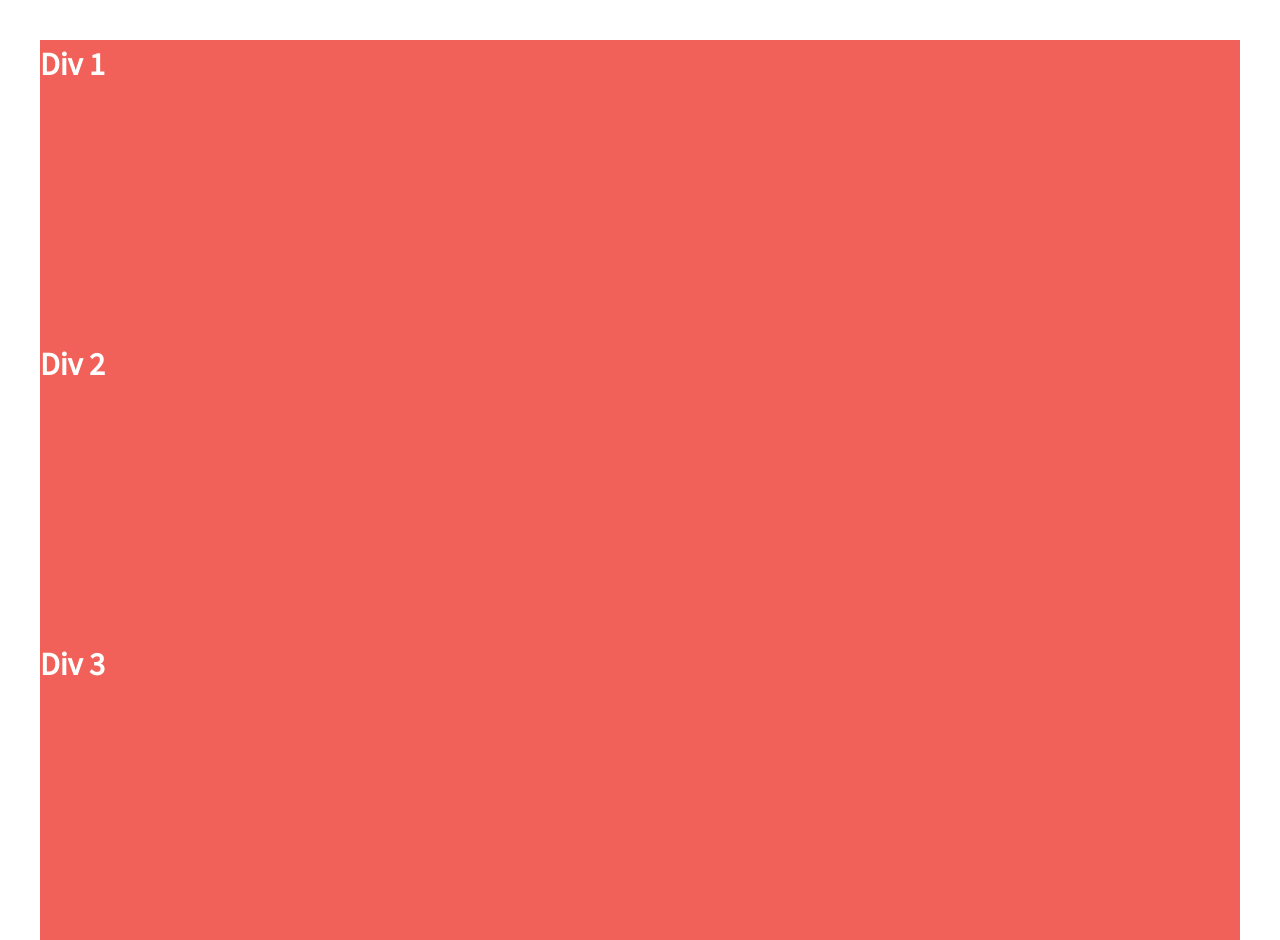
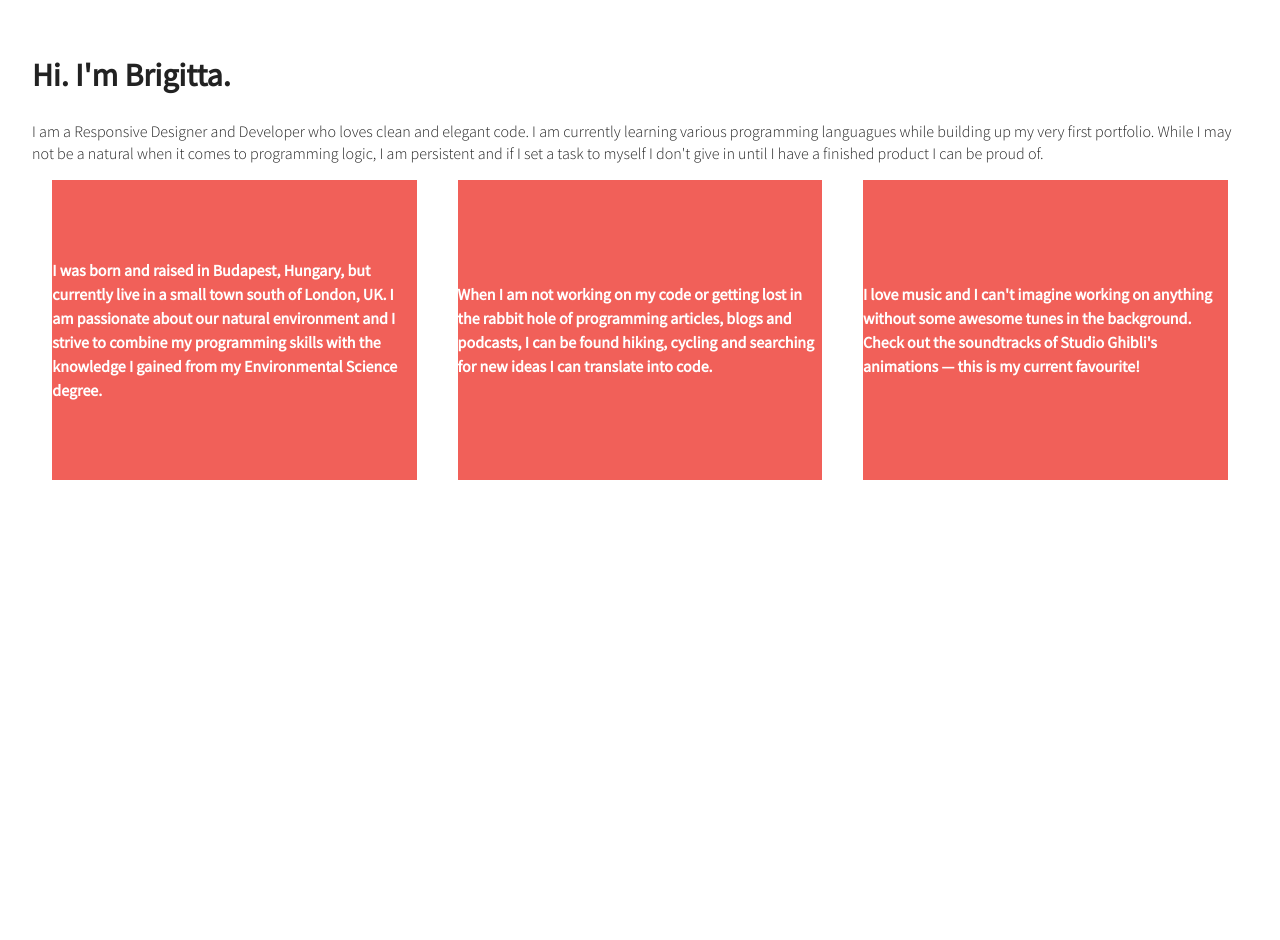
Before and after one commit to Brigitta1/flex-grid-practice, a plain HTML site: page index.html in a window 1280 px wide. After the commit the page ends 864 px from the top, so only its background shows below. Drawn offline with nearby package versions, Linux system fonts and the light colour scheme.

Commit message:
Basic content added

```diff
--- a/css/main.css
+++ b/css/main.css
@@ -104,22 +104,38 @@ body {
     font-family: 'Source Sans Pro', sans-serif;
     font-weight: 300;
     padding: 2em;
-    font-size: 1.25em;
+    font-size: 1em;
     height: 100%;
 }
 
 .wrapper {
     /*add display:flex and set justify-content to space-between*/
     font-weight: bold;
+    display: -webkit-box;
+    display: -moz-box;
+    display: -ms-flexbox;
+    display: -webkit-flex;
+    display: flex;
+    justify-content: space-around;
+    align-items: center;
+    flex-flow: row wrap;
 }
 
 .div-1, .div-2, .div-3 {
     /*give the divs a width of 30%, add display:flex, set justify-content and align-items to center*/
     color: #fff;
     line-height: 1.5em;
-    font-size: 1.6em;
+    font-size: 1em;
     background-color: #f16059;
     height: 300px;
+    width: 30%;
+    display: -webkit-box;
+    display: -moz-box;
+    display: -ms-flexbox;
+    display: -webkit-flex;
+    display: flex;
+    justify-content: center;
+    align-items: center;
 }
 
 
--- a/index.html
+++ b/index.html
@@ -22,16 +22,29 @@
         <![endif]-->
 
         <!-- Add your site or application content here -->
+
+        <div class="greeting">
+            <h1>Hi. I'm Brigitta.</h1>
+        </div>
+
+        <div class="intro">
+            <p>I am a Responsive Designer and Developer who loves clean and elegant code. I am currently learning various programming languagues while building up my very first portfolio. While I may not be a natural when it comes to programming logic, I am persistent and if I set a task to myself I don't give in until I have a finished product I can be proud of.
+            </p>
+        </div>
+
+
+
         <section class="wrapper">
             <div class="div-1">
-                Div 1
+                <p>I was born and raised in Budapest, Hungary, but currently live in a small town south of London, UK. I am passionate about our natural environment and I strive to combine my programming skills with the knowledge I gained from my Environmental Science degree.</p>
             </div>
             <div class="div-2">
-                Div 2
+                <p>When I am not working on my code or getting lost in the rabbit hole of programming articles, blogs and podcasts, I can be found hiking, cycling and searching for new ideas I can translate into code.</p>
             </div>
             <div class="div-3">
-                Div 3
+                <p>I love music and I can't imagine working on anything without some awesome tunes in the background. Check out the soundtracks of Studio Ghibli's animations &mdash; this is my current favourite!</p>
             </div>
+
         </section>
 
         <script src="https://ajax.googleapis.com/ajax/libs/jquery/1.11.3/jquery.min.js"></script>
```
